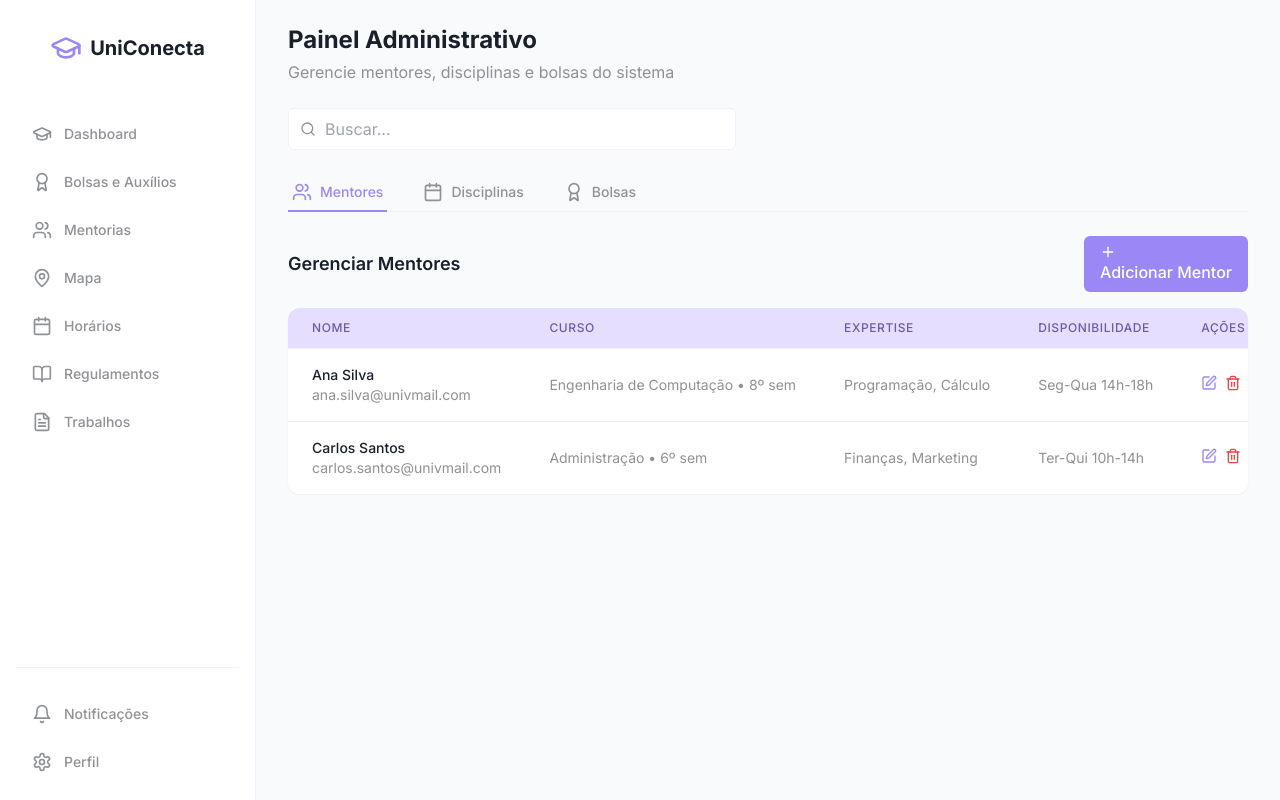
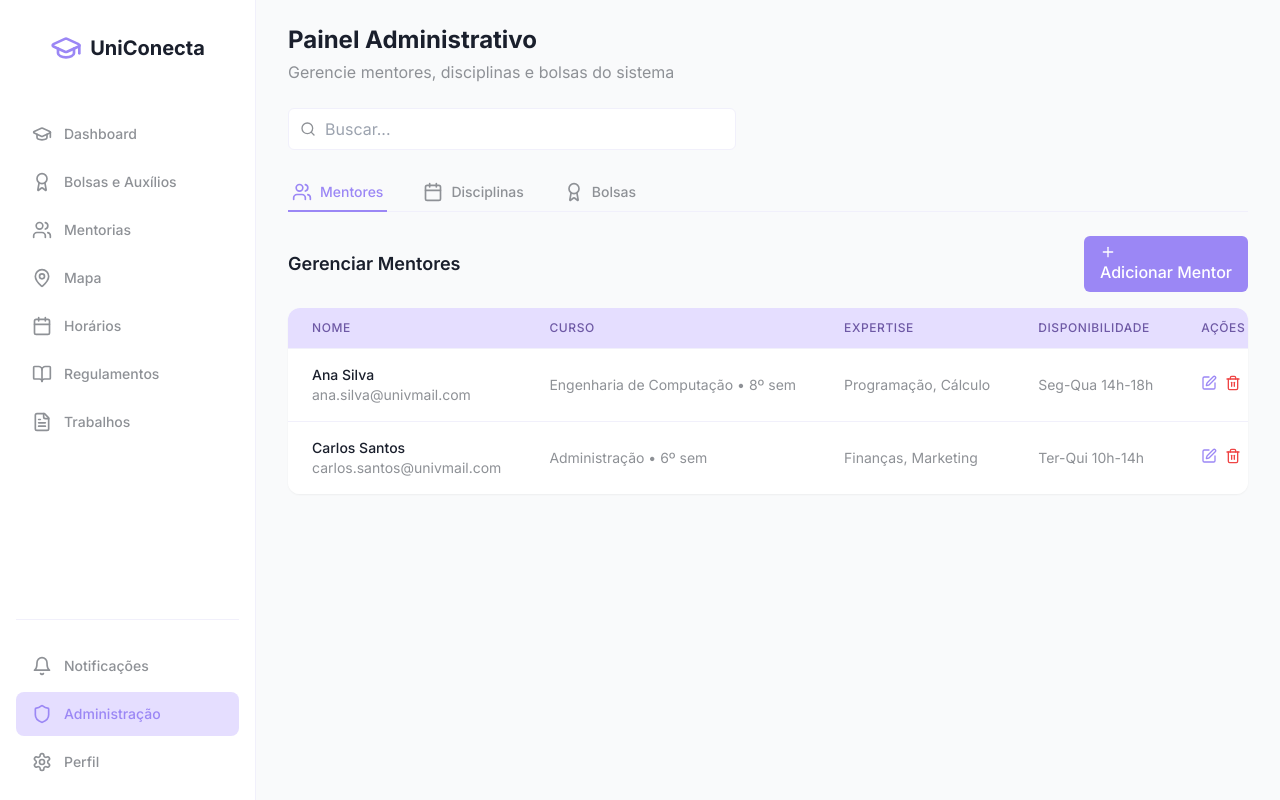
Before and after one commit to eville75/uni-conecta-hub, a React (Vite) app: page /admin in a window 1280 px wide. Built offline with nearby package versions, Linux system fonts and the light colour scheme.

Commit message:
Add admin navigation item
Add an "Administração" item to the navigation menu.

```diff
--- a/src/components/Navigation.tsx
+++ b/src/components/Navigation.tsx
@@ -11,6 +11,7 @@ import {
   Users,
   Bell,
   Settings,
+  Shield,
   Menu,
   X
 } from 'lucide-react';
@@ -129,6 +130,14 @@ const Navigation = () => {
                 <span className="text-xs text-uniconecta-dark">Notificações</span>
               </Link>
               <Link
+                to="/admin"
+                onClick={toggleMobileMenu}
+                className="flex flex-col items-center justify-center p-3 rounded-lg bg-uniconecta-light/50 text-center"
+              >
+                <Shield className="h-6 w-6 mb-2 text-uniconecta-secondary" />
+                <span className="text-xs text-uniconecta-dark">Administração</span>
+              </Link>
+              <Link
                 to="/profile"
                 onClick={toggleMobileMenu}
                 className="flex flex-col items-center justify-center p-3 rounded-lg bg-uniconecta-light/50 text-center"
@@ -184,6 +193,22 @@ const Navigation = () => {
               Notificações
             </Link>
             <Link
+              to="/admin"
+              className={cn(
+                "flex items-center px-4 py-3 text-sm font-medium rounded-lg",
+                location.pathname === '/admin'
+                  ? "bg-uniconecta-soft text-uniconecta-primary"
+                  : "text-uniconecta-neutral hover:bg-uniconecta-light hover:text-uniconecta-secondary"
+              )}
+            >
+              <Shield className={cn("h-5 w-5 mr-3",
+                location.pathname === '/admin'
+                  ? "text-uniconecta-primary"
+                  : "text-uniconecta-neutral"
+              )} />
+              Administração
+            </Link>
+            <Link
               to="/profile"
               className="flex items-center px-4 py-3 text-sm font-medium rounded-lg text-uniconecta-neutral hover:bg-uniconecta-light hover:text-uniconecta-secondary"
             >
```
